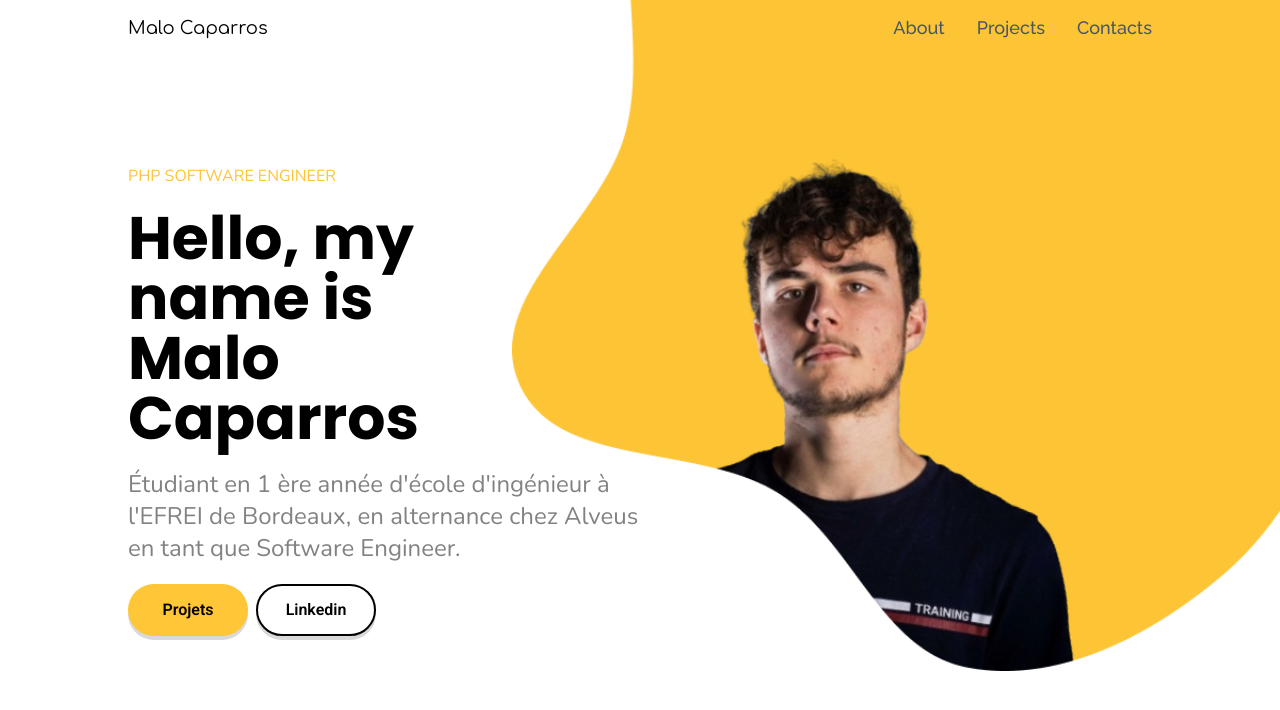
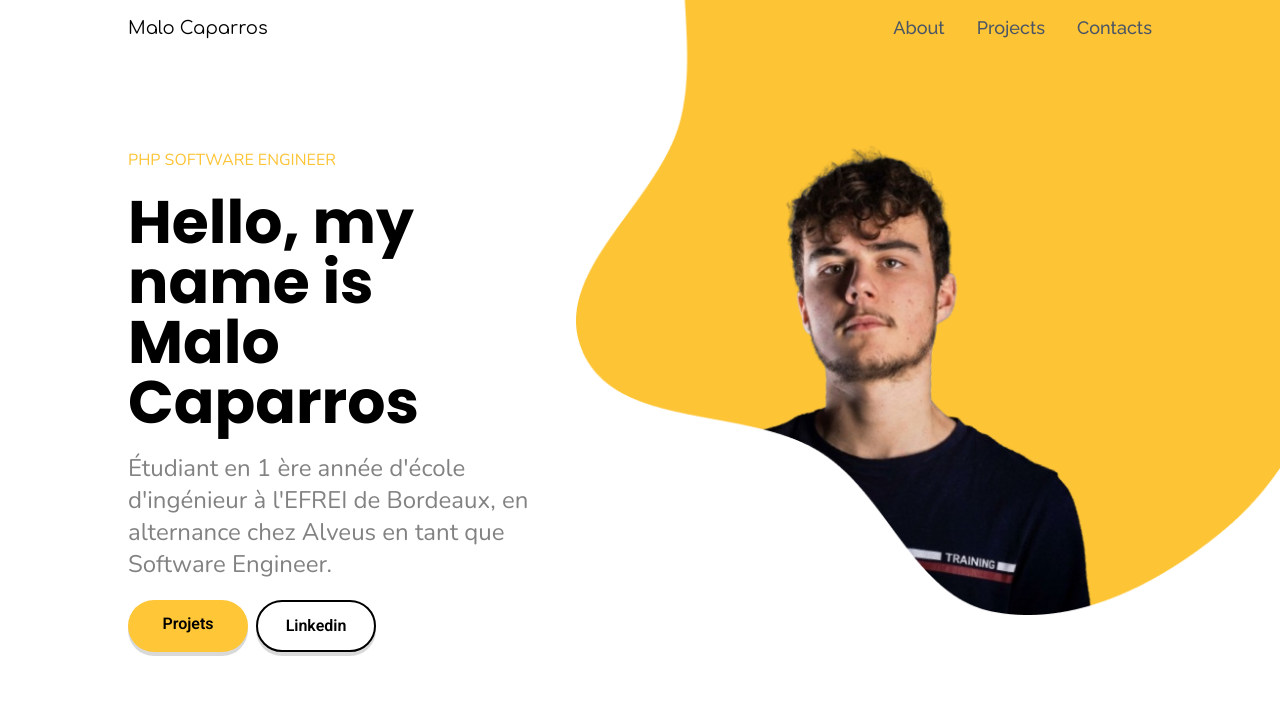
Before and after one commit to MaloCaparros/Portfoliov2, a React (Vite) app: page / in a window 1280 px wide. Shown: the top 710 px of the page. Built offline with nearby package versions, Linux system fonts and the light colour scheme; the HTML template or start-up script is replaced by a standard one.

Commit message:
Feat : Ajout des liens de redirection

```diff
--- a/package.json
+++ b/package.json
@@ -10,6 +10,7 @@
     "@testing-library/user-event": "^13.5.0",
     "react": "^19.2.6",
     "react-dom": "^19.2.6",
+    "react-router-dom": "^7.15.1",
     "web-vitals": "^2.1.4"
   },
   "scripts": {
--- a/src/App.jsx
+++ b/src/App.jsx
@@ -1,13 +1,20 @@
 import Header from './components/Header';
 import Home from './components/Home';
+import ProductList from './components/ProductList';
+
+const navElements = [
+  { label: "About", path: "#about" },
+  { label: "Projects", path: "#projects" },
+  { label: "Contacts", path: "#contacts" },
+];
 
 function App() {
-    const element = ["About", "Projects", "Contacts"];
   return (
-    <div>
-      <Header elements={element} />
+    <main>
+      <Header elements={navElements} />
       <Home />
-    </div>
+      <ProductList />
+    </main>
   );
 }
 
--- a/src/components/Button.jsx
+++ b/src/components/Button.jsx
@@ -9,22 +9,21 @@ const borderMap = {
   black: 'border-2 border-black',
 };
 
-function Button({ label, onClick, href, color = 'yellow', border = 'none' }) {
+function Button({ label, href, color = 'yellow', border = 'none' }) {
   const classes = `font-roboto font-semibold px-6 py-3 rounded-full hover:opacity-90 transition-opacity w-30 text-center shadow-[0_4px_0px_rgba(0,0,0,0.15)] ${colorMap[color] ?? colorMap.yellow} ${borderMap[border] ?? borderMap.none}`;
 
-  if (href) {
-    return (
-      <a href={href} target="_blank" rel="noreferrer" className={classes}>
-        {label}
-      </a>
-    );
-  }
+  const isExternal = href?.startsWith('http');
 
   return (
-    <button onClick={onClick} className={classes}>
+    <a
+      href={href}
+      target={isExternal ? '_blank' : undefined}
+      className={classes}
+    >
       {label}
-    </button>
+    </a>
   );
 }
 
+
 export default Button;
--- a/src/components/Header.jsx
+++ b/src/components/Header.jsx
@@ -3,14 +3,15 @@ import { useState } from 'react';
 function Header({ elements }) {
   const [isOpen, setIsOpen] = useState(false);
 
-  const listElements = elements.map((element) => (
-    <li key={element}>
+  const renderLinks = (className) =>
+    elements.map((element) => (
+      <li key={element.label}>
         <a
-        href={`#${element}`}
-        className="font-raleway text-lg"
+          href={element.path}
+          className={className}
           onClick={() => setIsOpen(false)}
         >
-        {element}
+          {element.label}
         </a>
       </li>
     ));
@@ -21,7 +22,7 @@ function Header({ elements }) {
         <span className="font-comfortaa text-lg">Malo Caparros</span>
 
         <ul className="hidden md:flex gap-8 text-sm font-medium text-gray-600">
-          {listElements}
+          {renderLinks("font-raleway text-lg")}
         </ul>
 
         <button
@@ -35,7 +36,7 @@ function Header({ elements }) {
       </nav>
 
       <ul className={`md:hidden fixed inset-0 flex flex-col items-center justify-center gap-10 bg-white font-raleway text-2xl font-medium text-gray-600 transition-all duration-500 ease-in-out ${isOpen ? 'opacity-100 translate-y-0 pointer-events-auto' : 'opacity-0 -translate-y-4 pointer-events-none'}`}>
-        {listElements}
+        {renderLinks("font-raleway text-2xl")}
       </ul>
     </header>
   );
--- a/src/components/Home.jsx
+++ b/src/components/Home.jsx
@@ -3,17 +3,21 @@ import HomeText from './HomeText.jsx';
 
 function Home() {
   return (
-    <main
+      <>
+        <section
             className="home-bg h-screen overflow-hidden flex items-center w-full"
             style={{ backgroundImage: `url(${VectorBg})`, backgroundPosition: 'top right', backgroundRepeat: 'no-repeat' }}
         >
-      <div className="flex h-full md:h-auto md:w-full items-end">
+          <div className="flex h-screen md:h-auto md:w-full items-end">
             <HomeText
                 work = "PHP Software Engineer"
                 name = "Malo Caparros"
             />
           </div>
-    </main>
+        </section>
+
+      </>
+
   );
 }
 
--- a/src/components/HomeText.jsx
+++ b/src/components/HomeText.jsx
@@ -7,13 +7,13 @@ function HomeText({ work, name }) {
       <h1 className="font-poppins font-bold text-4xl md:text-5xl text-center md:text-start lg:text-6xl md:w-2/5">
           Hello, my name is {name}
       </h1>
-      <p className="font-nunito text-grey text-center md:text-2xl px-3 md:w-1/2 md:text-start md:px-0">
+      <p className="font-nunito text-grey text-center md:text-2xl px-3 md:w-2/5 md:text-start md:px-0">
           Étudiant en 1 ère année d'école d'ingénieur à l'EFREI de Bordeaux, en alternance chez Alveus en tant que Software Engineer.
       </p>
       <div className="px-3 flex justify-center gap-2 md:w-1/2 md:justify-start md:px-0">
         <Button
             label="Projets"
-            href=""
+            href="#projects"
             color="yellow"
             border="none"
         />
--- a/src/index.css
+++ b/src/index.css
@@ -6,7 +6,7 @@
 
 @media (min-width: 768px) {
   .home-bg {
-    background-size: 60%;
+    background-size: 55%;
   }
 }
 
```
Also changed, not shown: 1 other file (tests, documents, lock files or other folders). Lines whose indentation alone changed are shown as unchanged.
